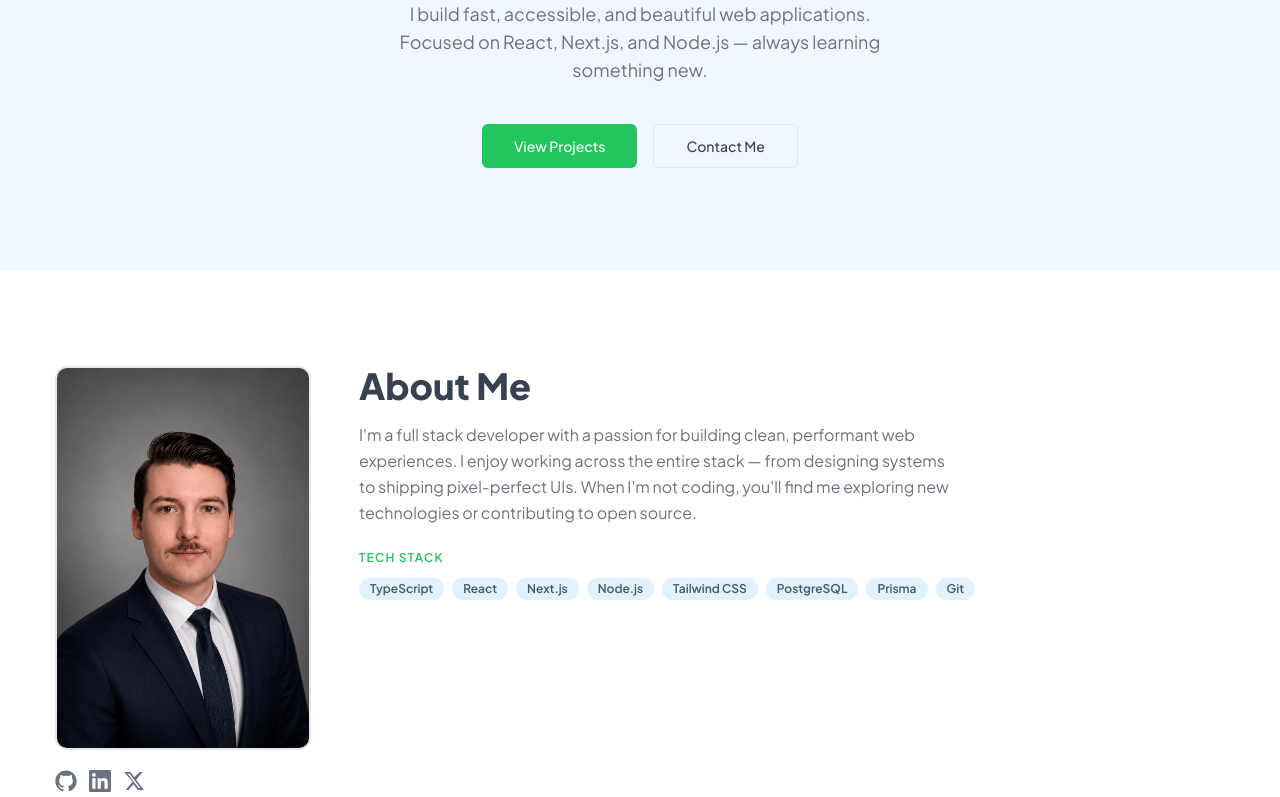
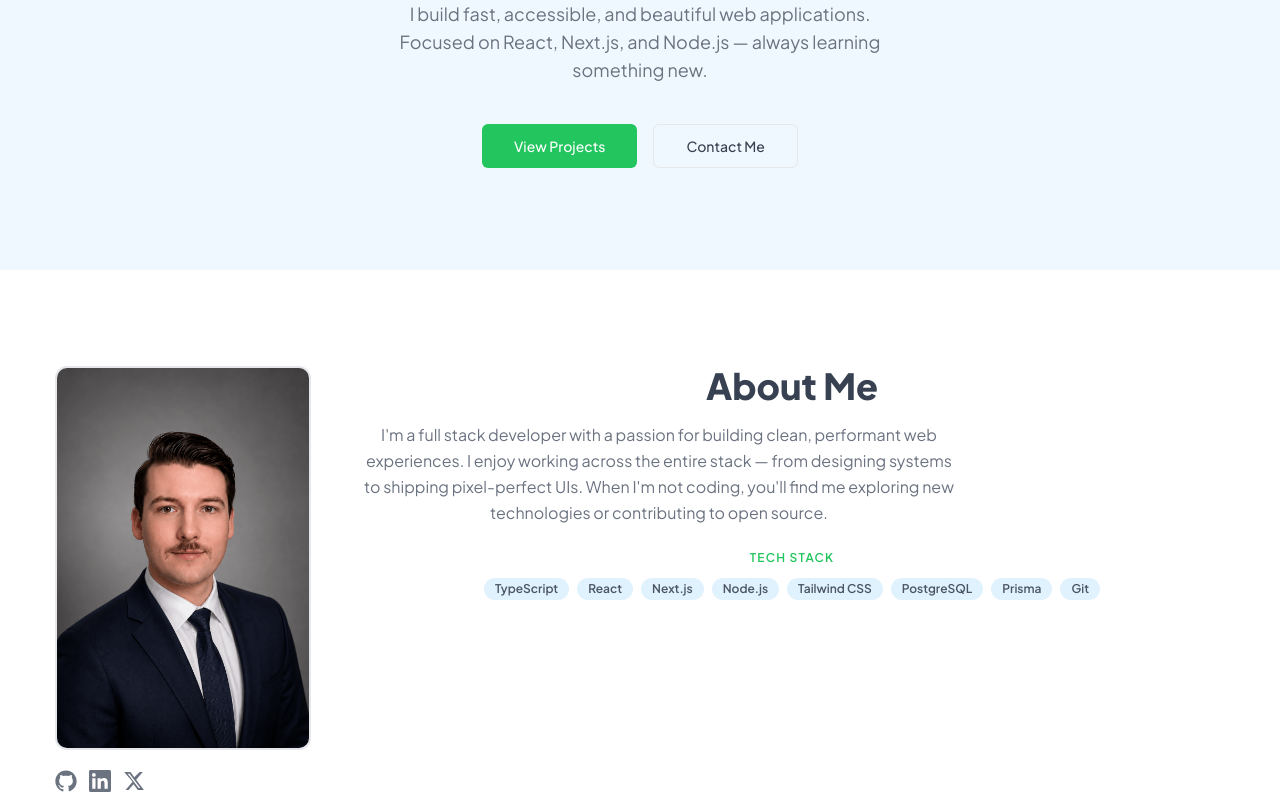
Before and after one commit to RBicknell0523/bicknell-portfolio, a Next.js app: page / in a window 1280 px wide. Shown: the part 450-1247 px from the top of the page. Built offline with nearby package versions, Linux system fonts and the light colour scheme; no server answers.

Commit message:
feat: center text in About Me section

```diff
--- a/src/components/Portfolio/About/index.tsx
+++ b/src/components/Portfolio/About/index.tsx
@@ -63,7 +63,7 @@
           </div>
 
           {/* Right: bio + tech stack */}
-          <div>
+          <div className="text-center">
             <h2 className="mb-4 text-3xl font-extrabold text-foreground sm:text-4xl">
               About Me
             </h2>
@@ -78,7 +78,7 @@
             <p className="mb-3 text-xs font-semibold uppercase tracking-widest text-primary">
               Tech Stack
             </p>
-            <div className="flex flex-wrap gap-2">
+            <div className="flex flex-wrap justify-center gap-2">
               {skills.map((skill) => (
                 <Badge key={skill} variant="secondary">
                   {skill}
```
